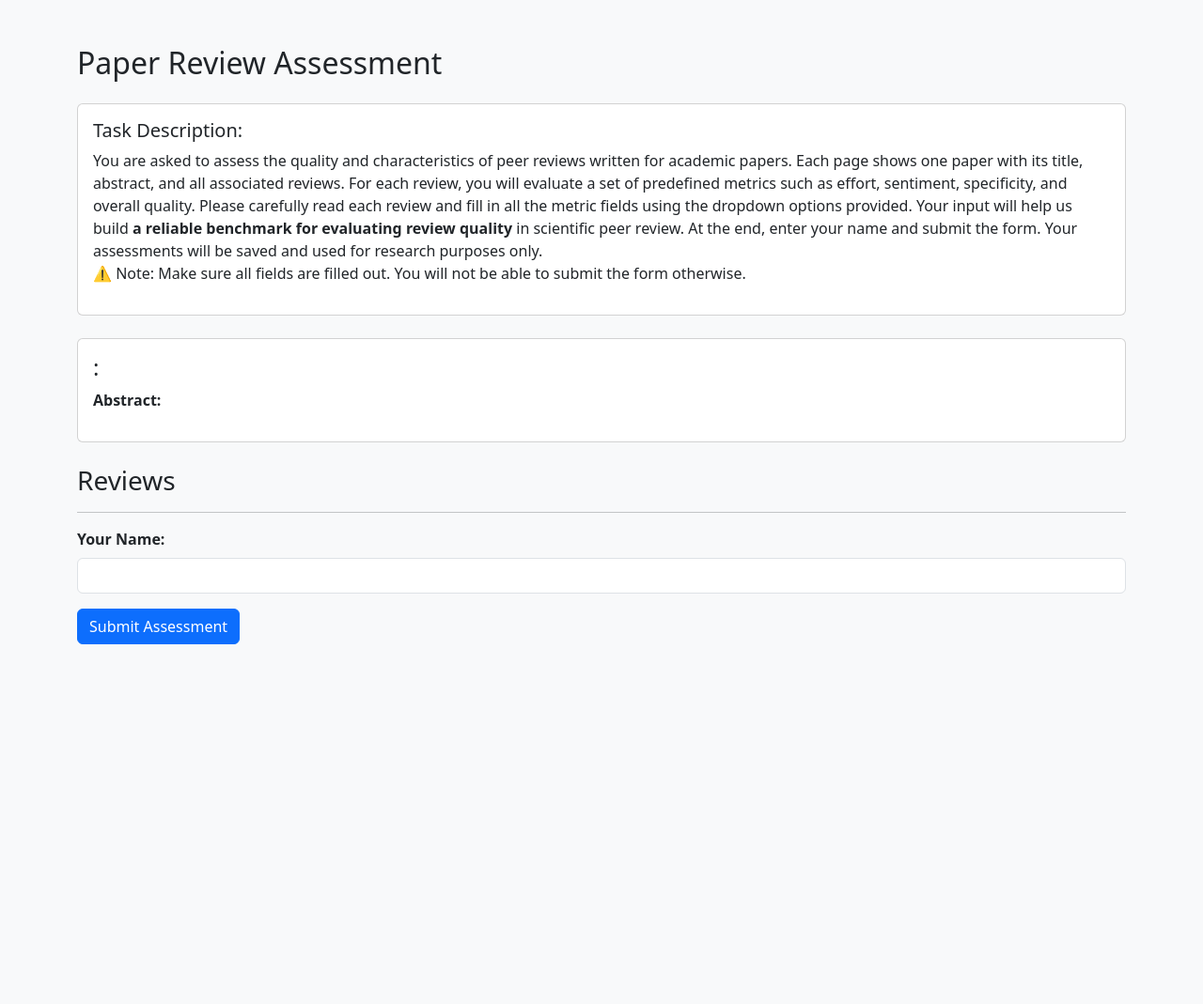
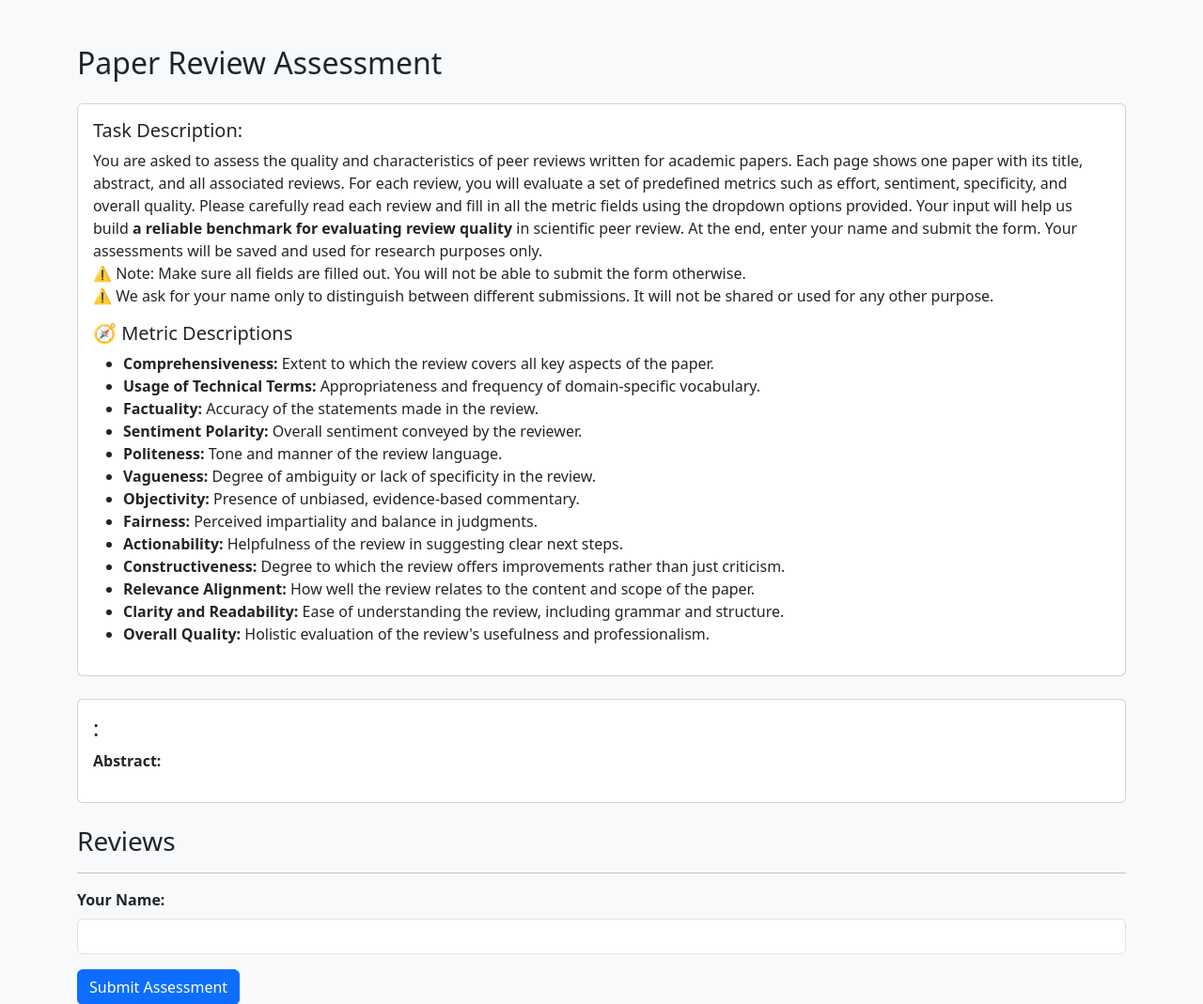
Before and after one commit to sadjadeb/ReviewEval, a Flask app: template human_annotation/interface/templates/index.html in a window 1280 px wide. Shown: the top 1069 px of the page at 94% size. Before the commit the page ends 686 px from the top, so only its background shows below. Run offline with Flask 3, Linux system fonts and the light colour scheme; the template is opened without the code that fills it, so the values that code supplies are empty.

Commit message:
Add description for the metrics of annotation

```diff
--- a/human_annotation/interface/templates/index.html
+++ b/human_annotation/interface/templates/index.html
@@ -18,7 +18,26 @@
           At the end, enter your name and submit the form. Your assessments will be saved and used for research purposes only.
           <br>
           ⚠️ Note: Make sure all fields are filled out. You will not be able to submit the form otherwise.
+          <br>
+          ⚠️ We ask for your name only to distinguish between different submissions. It will not be shared or used for any other purpose.
         </p>
+
+        <h5 class="card-title">🧭 Metric Descriptions</h5>
+        <ul>
+          <li><strong>Comprehensiveness:</strong> Extent to which the review covers all key aspects of the paper.</li>
+          <li><strong>Usage of Technical Terms:</strong> Appropriateness and frequency of domain-specific vocabulary.</li>
+          <li><strong>Factuality:</strong> Accuracy of the statements made in the review.</li>
+          <li><strong>Sentiment Polarity:</strong> Overall sentiment conveyed by the reviewer.</li>
+          <li><strong>Politeness:</strong> Tone and manner of the review language.</li>
+          <li><strong>Vagueness:</strong> Degree of ambiguity or lack of specificity in the review.</li>
+          <li><strong>Objectivity:</strong> Presence of unbiased, evidence-based commentary.</li>
+          <li><strong>Fairness:</strong> Perceived impartiality and balance in judgments.</li>
+          <li><strong>Actionability:</strong> Helpfulness of the review in suggesting clear next steps.</li>
+          <li><strong>Constructiveness:</strong> Degree to which the review offers improvements rather than just criticism.</li>
+          <li><strong>Relevance Alignment:</strong> How well the review relates to the content and scope of the paper.</li>
+          <li><strong>Clarity and Readability:</strong> Ease of understanding the review, including grammar and structure.</li>
+          <li><strong>Overall Quality:</strong> Holistic evaluation of the review's usefulness and professionalism.</li>
+        </ul>
       </div>
     </div>
 
```
